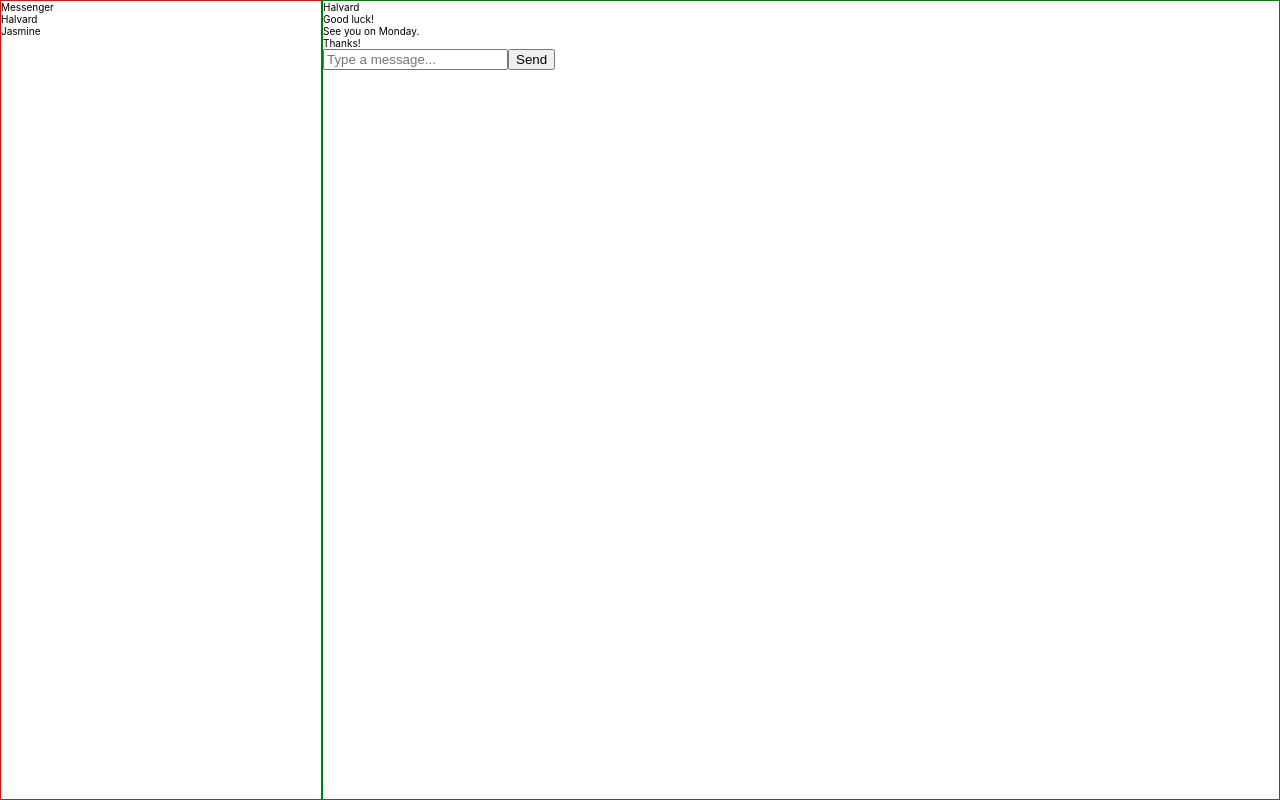
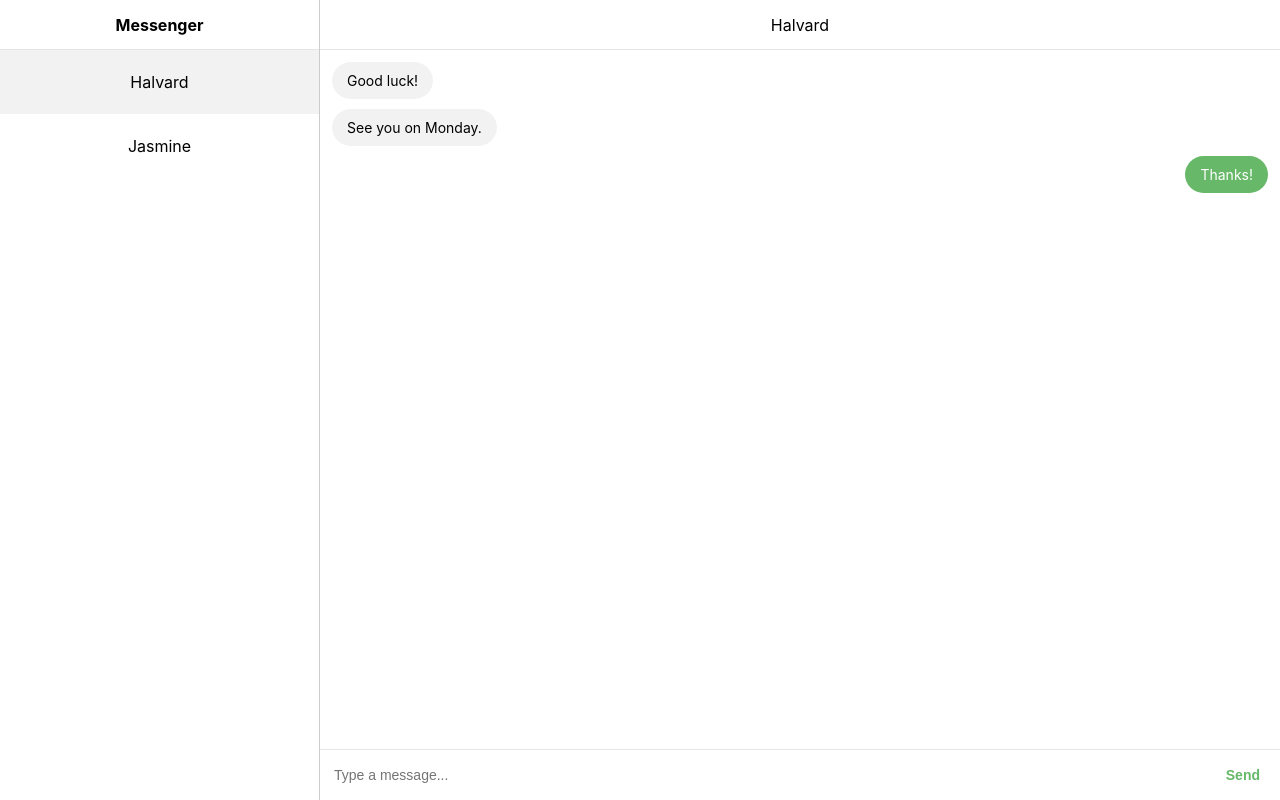
Before and after one commit to stonecrafter/messenger-clone, a React app: page / in a window 1280 px wide. Built offline with nearby package versions, Linux system fonts and the light colour scheme.

Commit message:
All the css

```diff
--- a/src/components/App.js
+++ b/src/components/App.js
@@ -14,12 +14,10 @@ class App extends Component {
       activeFriend: 'Halvard',
       // Each item is a different friend's chat
       // Chats should be an array because we care about preserving order
-      // TODO: add images later, because it's fun :D
       chats: [
         {
           friend: {
-            name: 'Halvard',
-            img: undefined
+            name: 'Halvard'
           },
           // Each object is a message, from earliest to latest
           messages: [
@@ -44,8 +42,7 @@ class App extends Component {
         },
         {
           friend: {
-            name: 'Jasmine',
-            img: undefined,
+            name: 'Jasmine'
           },
           messages: [
             {
--- a/src/components/ChatList.js
+++ b/src/components/ChatList.js
@@ -24,7 +24,7 @@ export class ChatList extends Component {
             return (
               // This could also be a separate component
               <div key={idx}
-                className={this.props.activeFriend === friend.name ? 'ChatList__friend--active' : 'ChatList__friend'}
+                className={'ChatList__friend ' + (this.props.activeFriend === friend.name ? 'ChatList__friend--active' : '')}
                 onClick={() => this.handleFriendClick(friend.name)}
                 >
                 {friend.name}
--- a/src/components/ChatWindow.js
+++ b/src/components/ChatWindow.js
@@ -37,7 +37,7 @@ export class ChatWindow extends Component {
   render() {
     // Destructure the props for readability
     const {
-      friend: { name, img },
+      friend: { name },
       messages
     } = this.props.currentChat;
 
@@ -51,7 +51,7 @@ export class ChatWindow extends Component {
             messages.map((message, idx) => {
               return (
                 <div key={idx}
-                  className="ChatWindow__message"
+                  className={'ChatWindow__message ' + (message.isSelf ? 'ChatWindow__message--self' : 'ChatWindow__message--other')}
                   >
                   {message.message}
                 </div>
--- a/src/stylesheets/abstracts/_mixins.scss
+++ b/src/stylesheets/abstracts/_mixins.scss
@@ -1,8 +1,6 @@
-@mixin centerLayout {
-  text-align: center;
-
-  > * {
-    margin: auto;
-    width: 80%;
-  }
+// Centering using flexbox
+@mixin flexCenterCenter {
+  display: flex;
+  justify-content: center;
+  align-items: center;
 }
--- a/src/stylesheets/abstracts/_variables.scss
+++ b/src/stylesheets/abstracts/_variables.scss
@@ -1,19 +1,10 @@
-// Colours - these are examples!
-$color-primary: #b0a565;
-$color-primary-light: #ede68a;
-$color-primary-dark: #2A2400;
-$color-secondary: #4C5100;
+// Colours
+$color-border-dark: rgba(0, 0, 0, .20);
+$color-border-light: rgba(0, 0, 0, .10);
+$color-background-light: rgba(0, 0, 0, .05);
+$color-background-green: rgba(103, 184, 104, 1);
 
-// Spacing
-$s-size: 1.2rem;
-$m-size: 1.6rem;
-$l-size: 3.2rem;
-$xl-size: 4.8rem;
+$color-white: #fff;
 
-// Breakpoints
-$desktop-breakpoint: 46em;  // 736px
-$sm-phone-bkp: 27.5em;  // 440px
-$m-phone-bkp: 33.125em; // 530px
-
-// Used in height media query
-$landscape-bkp: 34.38em;  // 550px
+// Sizes
+$font-size-sm: 1.4rem;
--- a/src/stylesheets/base/_base.scss
+++ b/src/stylesheets/base/_base.scss
@@ -2,6 +2,7 @@
 body {
   margin: 0;
   padding: 0;
+  font-size: 1.6rem;
   font-family: -apple-system, BlinkMacSystemFont, "Segoe UI", "Roboto", "Oxygen",
     "Ubuntu", "Cantarell", "Fira Sans", "Droid Sans", "Helvetica Neue",
     sans-serif;
@@ -13,3 +14,16 @@ html {
   // Set 1rem = 10px
   font-size: 62.5%;
 }
+
+
+* {
+  // Adding padding or border won't increase the total size of box
+  box-sizing: border-box;
+}
+
+header {
+  @include flexCenterCenter;
+  min-height: 5rem;
+  padding: .8rem;
+  border-bottom: 1px solid $color-border-light;
+}
--- a/src/stylesheets/components/_chatList.scss
+++ b/src/stylesheets/components/_chatList.scss
@@ -1,4 +1,17 @@
 .ChatList {
-  border: 1px solid red;
+  border-right: 1px solid $color-border-dark;
   width: 25%;
+
+  &__header {
+    font-weight: 700;
+  }
+
+  &__friend {
+    @include flexCenterCenter;
+    height: 6.4rem;
+
+    &--active {
+      background-color: $color-background-light;
+    }
+  }
 }
--- a/src/stylesheets/components/_chatWindow.scss
+++ b/src/stylesheets/components/_chatWindow.scss
@@ -1,4 +1,73 @@
 .ChatWindow {
-  border: 1px solid green;
+  // As child of flex container
   flex-grow: 1;
+  // Is itself a flex container
+  display: flex;
+  flex-direction: column;
+
+  &__main {
+    flex-grow: 1;
+    padding: 1.2rem;
+    font-size: $font-size-sm;
+    overflow: auto;
+
+    // Trick to right-align self messages down below
+    display: flex;
+    flex-direction: column;
+  }
+
+  &__message {
+    max-width: 70%;
+    width: fit-content;
+    margin-bottom: 1rem;
+    padding: 1rem 1.5rem;
+    border-radius: 2rem;
+
+    &--self {
+      background-color: $color-background-green;
+      color: $color-white;
+      align-self: flex-end;
+    }
+
+    &--other {
+      background-color: $color-background-light;
+    }
+  }
+
+  &__input {
+    border-top: 1px solid $color-border-light;
+    display: flex;
+
+    input {
+      flex-grow: 1;
+      min-height: 5rem;
+      outline: none; // I know this is bad for accessibility on its own
+      border: none;
+      padding-left: $font-size-sm;
+      font-size: $font-size-sm;
+
+      &::placeholder {
+        font-size: $font-size-sm;
+      }
+    }
+
+    button {
+      background: none;
+      border: none;
+      font-size: $font-size-sm;
+      margin-right: $font-size-sm;
+      height: fit-content;
+      width: fit-content;
+      align-self: center;
+      font-weight: 700;
+      color: $color-background-green;
+      cursor: pointer;
+      outline: none;
+
+      &:hover,
+      &:focus {
+        color: lighten($color-background-green, 15%);
+      }
+    }
+  }
 }
--- a/src/stylesheets/main.scss
+++ b/src/stylesheets/main.scss
@@ -11,8 +11,7 @@
 
 // 3. Base stuff
 @import
-  'base/base',
-  'base/helpers';
+  'base/base';
 
 // 4. Layout-related sections (ie. header, footer)
 
```
Also changed, not shown: src/stylesheets/base/_helpers.scss (deleted).
